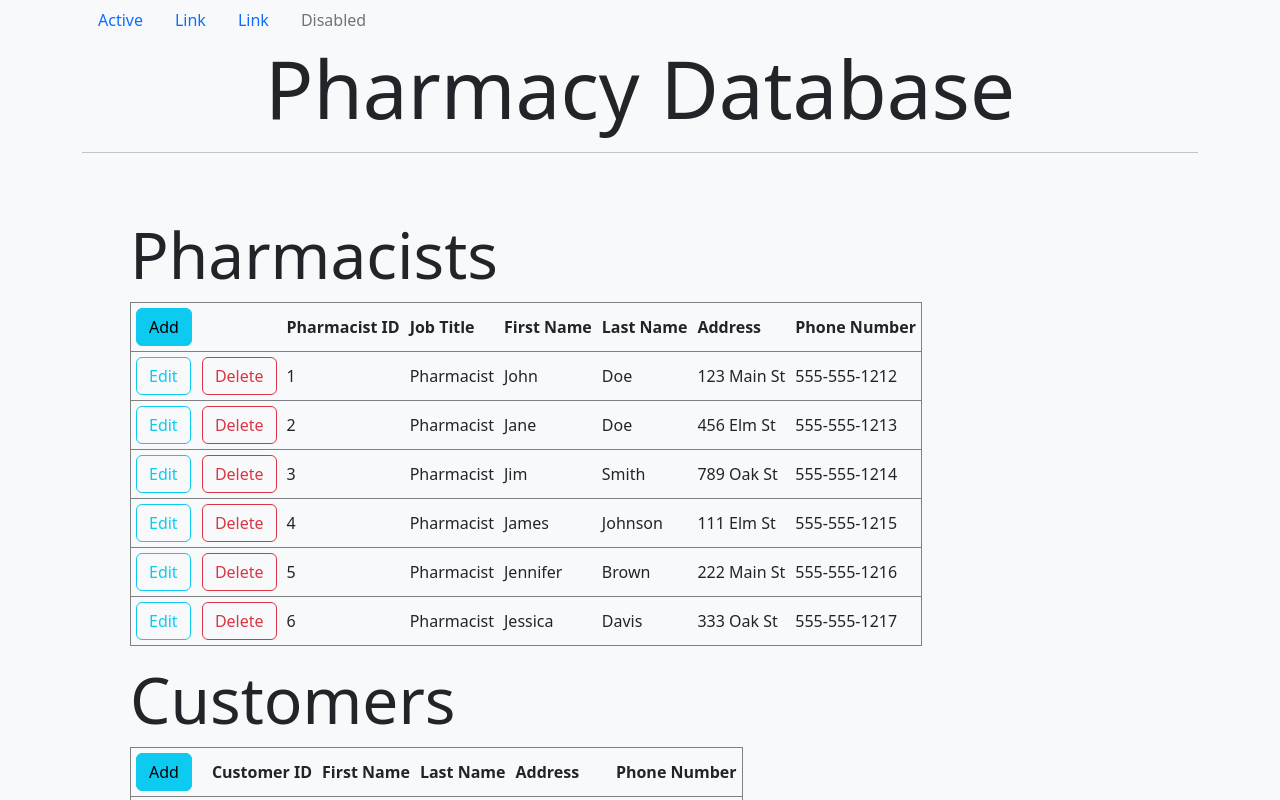
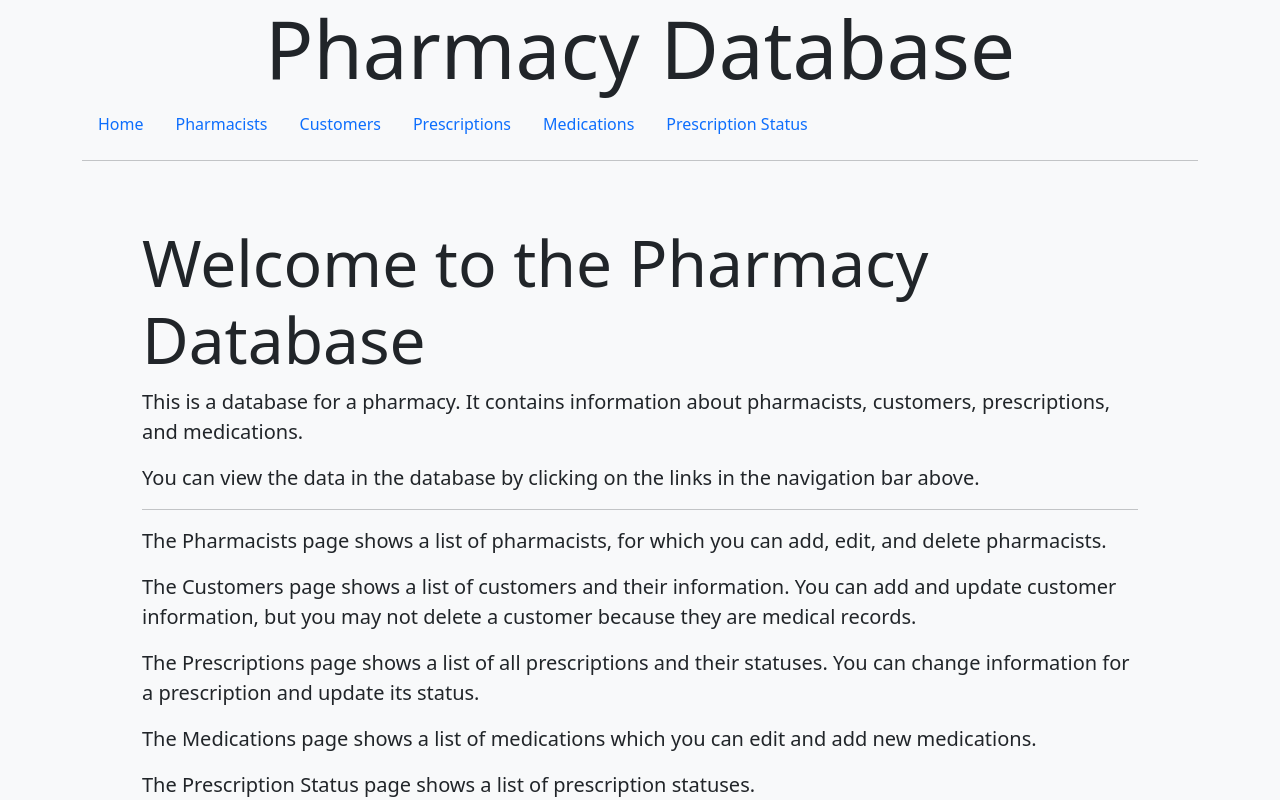
Before and after one commit to Iainmon/CS-340-Group-115, a React app in the folder site/frontend/: page / in a window 1280 px wide. Shown: the top 800 px of the page. Built offline with nearby package versions, Linux system fonts and the light colour scheme.

Commit message:
Polished UI

```diff
--- a/site/frontend/src/App.jsx
+++ b/site/frontend/src/App.jsx
@@ -41,17 +41,62 @@ export function App (props) {
         console.table(table);
     }
 
+    const [activePage, setActivePage] = useState('home');
+
+    const homePage = (
+      <div className="container home">
+        <h1 className="display-3">Welcome to the Pharmacy Database</h1>
+        <p className="lead">This is a database for a pharmacy. It contains information about pharmacists, customers, prescriptions, and medications.</p>
+        <p className="lead">You can view the data in the database by clicking on the links in the navigation bar above.</p>
+        <hr></hr>
+        <p className="lead">The <b>Pharmacists</b> page shows a list of pharmacists, for which you can add, edit, and delete pharmacists.</p>
+        <p className="lead">The <b>Customers</b> page shows a list of customers and their information. You can add and update customer information, but you may not delete a customer because they are medical records.</p>
+        <p className="lead">The <b>Prescriptions</b> page shows a list of all prescriptions and their statuses. You can change information for a prescription and update its status.</p>
+        <p className="lead">The <b>Medications</b> page shows a list of medications which you can edit and add new medications.</p>
+        <p className="lead">The <b>Prescription Status</b> page shows a list of prescription statuses.</p>
+      </div>
+    )
+
     return (
         <div className="container App">
-            <BasicExample />
+            {/* <BasicExample /> */}
             <h1 className="text-center display-1">Pharmacy Database</h1>
+            <Nav
+              activeKey={activePage}
+              onSelect={setActivePage}>
+              <Nav.Item>
+                <Nav.Link eventKey="home">Home</Nav.Link>
+              </Nav.Item>
+              <Nav.Item>
+                <Nav.Link eventKey="pharmacists">Pharmacists</Nav.Link>
+              </Nav.Item>
+              <Nav.Item>
+                <Nav.Link eventKey="customers">Customers</Nav.Link>
+              </Nav.Item>
+              <Nav.Item>
+                <Nav.Link eventKey="prescriptions">Prescriptions</Nav.Link>
+              </Nav.Item>
+              <Nav.Item>
+                <Nav.Link eventKey="medications">Medications</Nav.Link>
+              </Nav.Item>
+              <Nav.Item>
+                <Nav.Link eventKey="prescription_status">Prescription Status</Nav.Link>
+              </Nav.Item>
+            </Nav>
             <hr></hr>
             <div className="p-5" >
-                <PharmacistView records={tables['pharmacists']} />
+                { activePage === 'home' ? homePage : null}
+                { activePage === 'pharmacists' ? <PharmacistView records={tables['pharmacists']} /> : null }
+                { activePage === 'customers' ? <CustomerView records={tables['customers']} /> : null }
+                { activePage === 'prescriptions' ? <PrescriptionView records={tables['prescriptions']} /> : null }
+                { activePage === 'medications' ? <MedicationView records={tables['medications']} /> : null }
+                { activePage === 'prescription_status' ? <PrescriptionStatusView records={tables['prescription_status']} /> : null }
+
+                {/* <PharmacistView records={tables['pharmacists']} />
                 <CustomerView records={tables['customers']} />
                 <PrescriptionView records={tables['prescriptions']} />
                 <MedicationView records={tables['medications']} />
-                <PrescriptionStatusView records={tables['prescription_status']} />
+                <PrescriptionStatusView records={tables['prescription_status']} /> */}
             </div>
         </div>);
 
--- a/site/frontend/src/Medication.jsx
+++ b/site/frontend/src/Medication.jsx
@@ -117,7 +117,7 @@ export class MedicationView extends React.Component {
     render() {
         return (
             <div className="view">
-                <h1>Medications</h1>
+                <h1 className="display-3">Medications</h1>
                 <MedicationTable records={this.props.records} onEdit={record => this.handleEdit(record)} onAdd={() => this.setState({addPrompt: true, activeEditRecord: null})} />
                 {this.state.activeEditRecord === null ? null : <EditMedication record={this.state.activeEditRecord} onChange={x => this.setState({ activeEditRecord : x})} />}
                 {this.state.addPrompt ? <CreateMedication /> : null}
```
